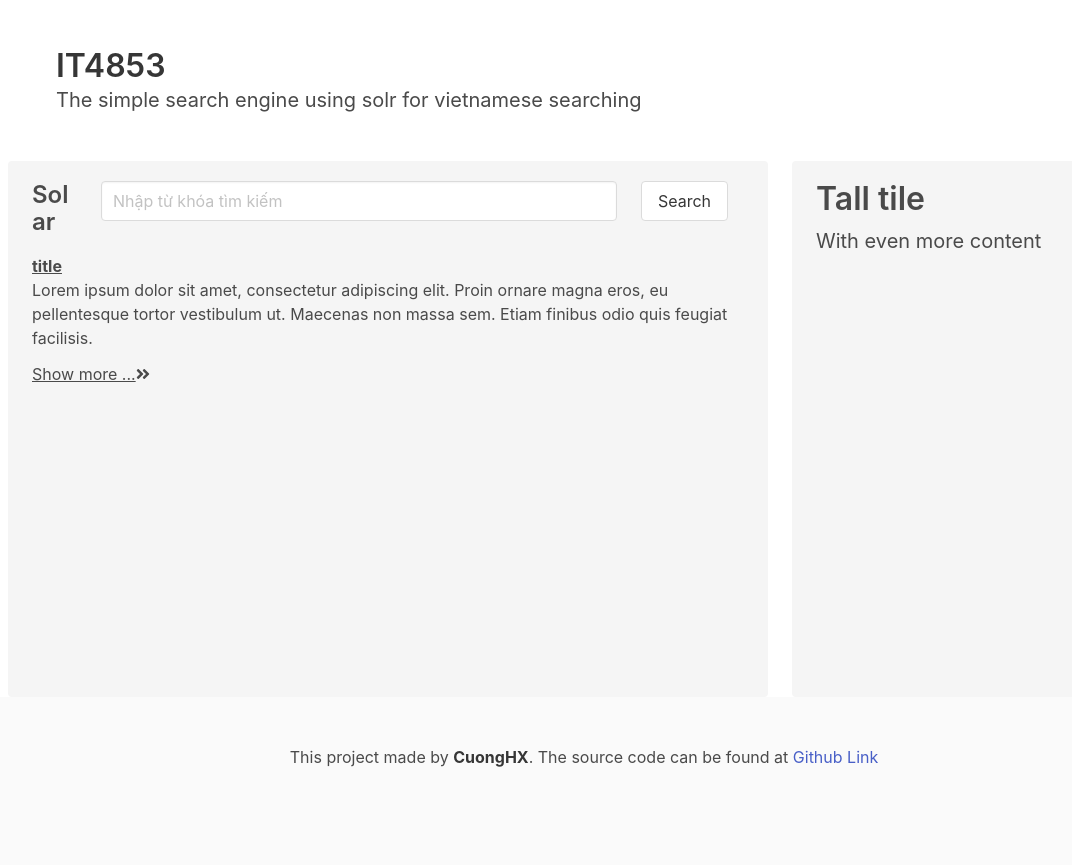
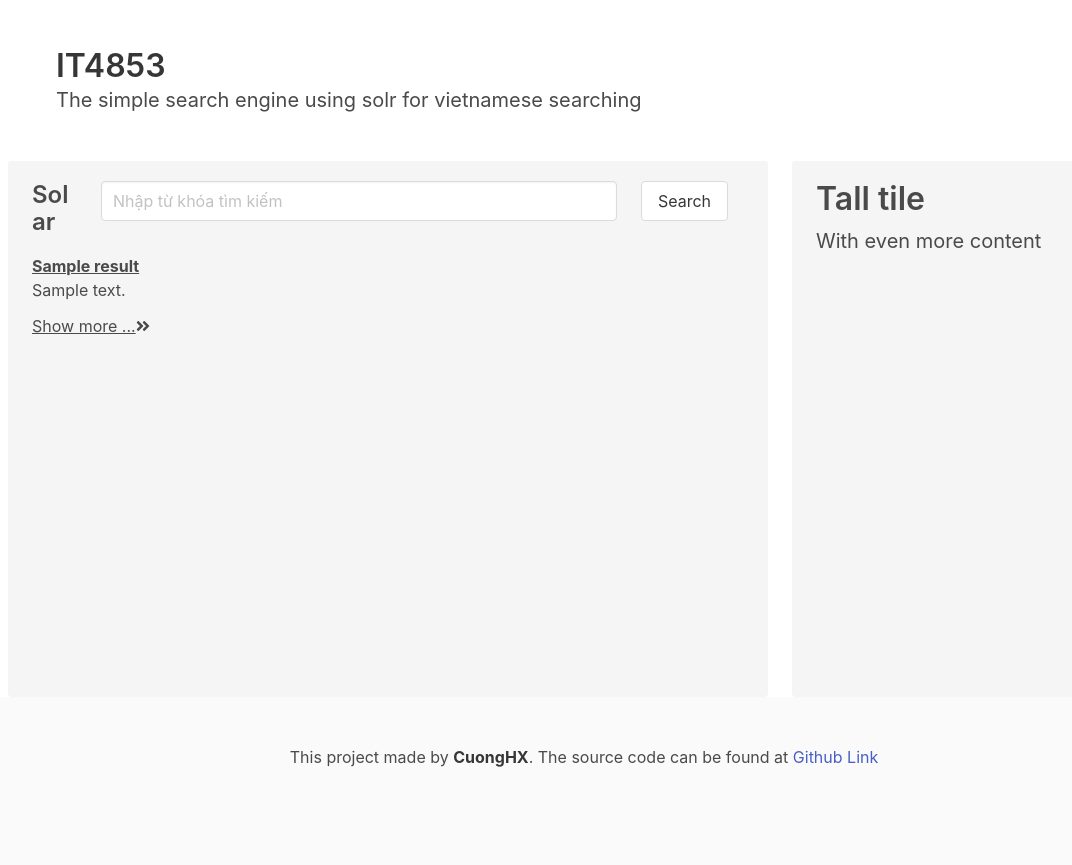
Before and after one commit to 0xcuonghx/search-engine, a Python web app: template search_engine/flask/templates/index.html in a window 1280 px wide. Shown: the whole page, without its empty margins (56-1128 px from the left). Run offline with Jinja, Linux system fonts and the light colour scheme; the template is opened without the code that fills it: most values are stand-ins (such as "Sample title", 1, 10 or a date in 2020); some libraries are stand-ins or nearby versions.

Commit message:
update front end

```diff
--- a/search_engine/flask/app.py
+++ b/search_engine/flask/app.py
@@ -1,4 +1,7 @@
 
+import sys
+sys.path.insert(0, 'search_engine')
+import controller
 from flask import Flask, render_template, request
 app = Flask(__name__)
 
@@ -6,7 +9,8 @@ app = Flask(__name__)
 def home():
   if request.method == 'POST':
     searchValue = request.form['value']
-
+    results = controller.search(searchValue)
+    return render_template('index.html', results=results)
   return render_template('index.html')
 
 
--- a/search_engine/flask/templates/index.html
+++ b/search_engine/flask/templates/index.html
@@ -22,7 +22,7 @@
       </div>
     </section>
     <!-- Content -->
-    <div class="tile is-ancestor" style="height: 70vh;">
+    <div class="tile is-ancestor" style="min-height: 70vh;">
       <div class="tile is-vertical is-8">
         <div class="tile is-parent">
           <article class="tile is-child notification">
@@ -42,14 +42,14 @@
                 </div>
               </form>
 
+              {% for x in results %}
                 <article class="media">
                   <div class="media-content">
                     <div class="content">
                       <p>
-                      <strong><a href="http://a.com" target="_blank">title</a></strong>
+                        <strong><a href="http://a.com" target="_blank">{{x["title"]}}</a></strong>
                         <br>
-                      Lorem ipsum dolor sit amet, consectetur adipiscing elit. Proin ornare magna eros, eu pellentesque
-                      tortor vestibulum ut. Maecenas non massa sem. Etiam finibus odio quis feugiat facilisis.
+                        {{x["content"]}}
                       </p>
                     </div>
                     <nav class="level is-mobile">
```
Also changed, not shown: other parts of search_engine/flask/templates/index.html (+2 -0 lines), search_engine/controller.py (+4 -4 lines). Lines whose indentation alone changed are shown as unchanged.
